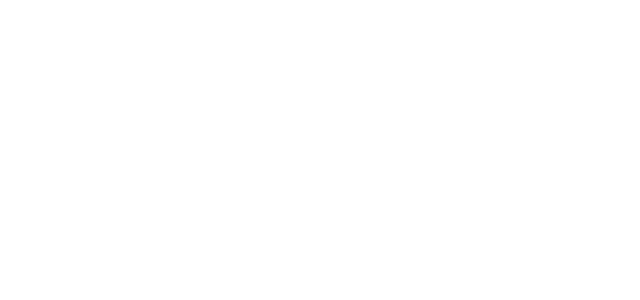
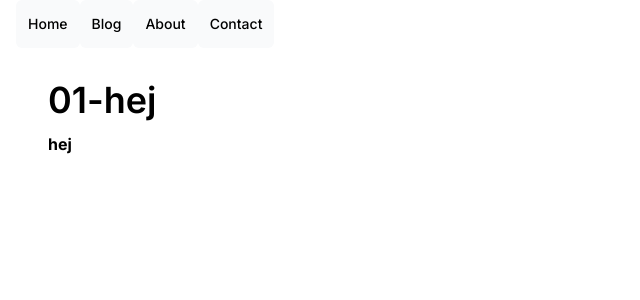
Before and after one commit to RykZee/md-blog-gen, a Next.js app: page /blog/01-hej in a window 1280 px wide. Before the commit this address had no page. Shown: the top 300 px of the page, without its empty margins (0-640 px from the left). Built offline with nearby package versions, Linux system fonts and the light colour scheme.

Commit message:
bugfix: The blog posts page wasn't searching in the correct directory for posts

```diff
--- a/app/blog/[id]/page.tsx
+++ b/app/blog/[id]/page.tsx
@@ -3,7 +3,12 @@
 import { notFound } from "next/navigation";
 
 export default function Page({ params }: { params: { id: string } }) {
-  const filePath = path.join(process.cwd(), "posts", `${params.id}.html`);
+  const filePath = path.join(
+    process.cwd(),
+    "app",
+    "posts",
+    `${params.id}.html`
+  );
 
   if (!fs.existsSync(filePath)) {
     notFound();
```
